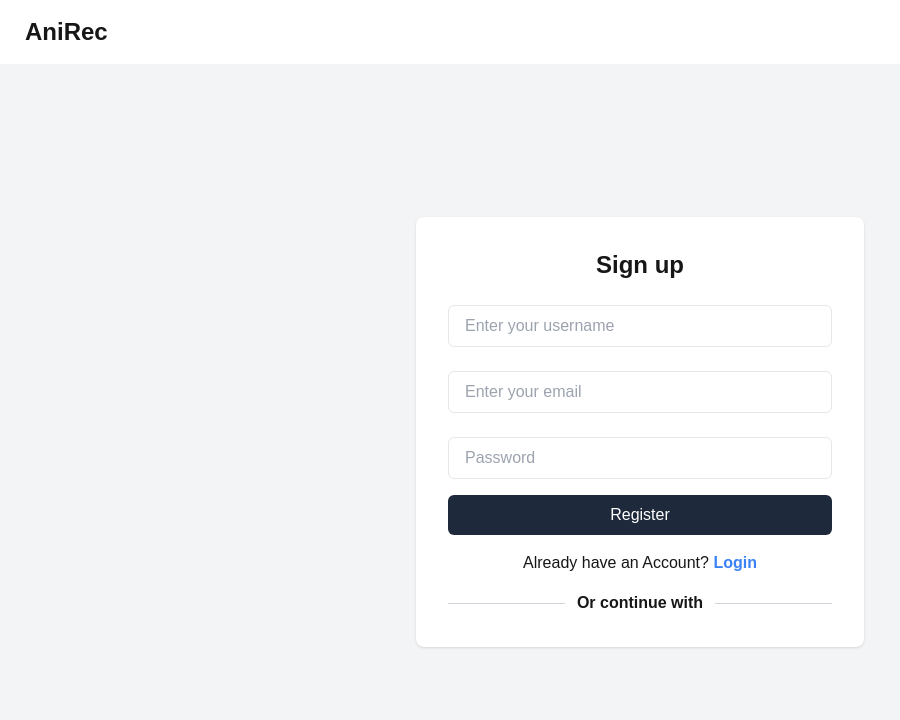
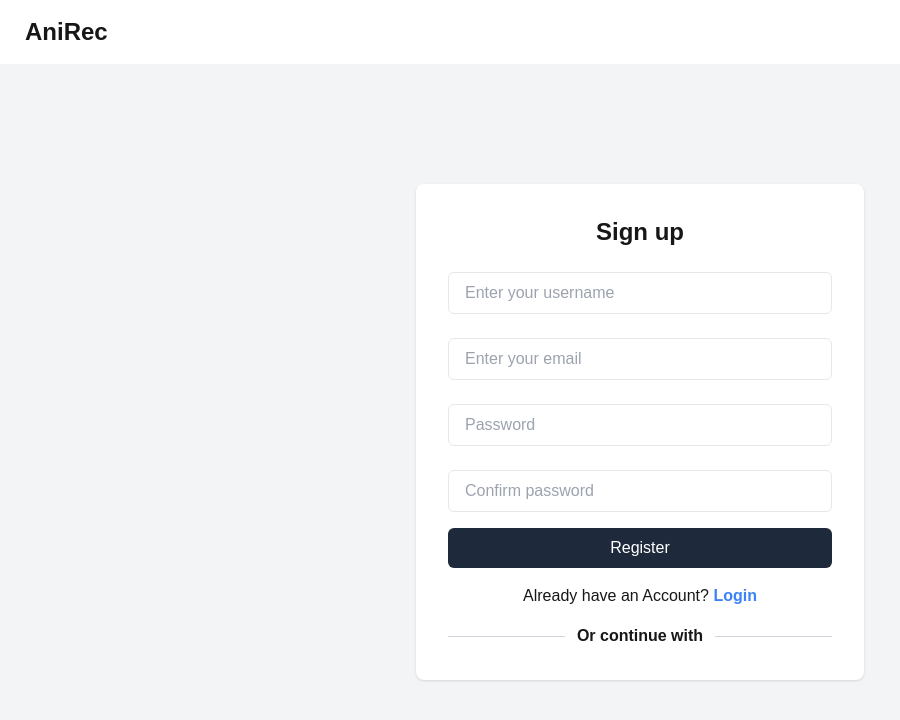
Before and after one commit to thuang323/AniRec, a Next.js app: page /register in a window 1280 px wide. Shown: the top 720 px of the page, without its empty margins (0-900 px from the left). Built offline with nearby package versions, Linux system fonts and the light colour scheme; no server answers.

Commit message:
added confirm password to register page

```diff
--- a/src/app/register/page.js
+++ b/src/app/register/page.js
@@ -11,12 +11,21 @@ export default function Register() {
   const [name, setName] = useState("");
   const [email, setEmail] = useState("");
   const [password, setPassword] = useState("");
+  const [confirmPassword, setConfirmPassword] = useState("");
+  const [error, setError] = useState("");
   const router = useRouter();
 
   redirectIfAuth(); // redirect to home page if user already logged in
 
   const handleRegister = async (e) => {
+    setError("");
     e.preventDefault();
+
+    // check if password and confirm password are matched
+    if (password !== confirmPassword) {
+      setError("Passwords don't match");
+      return;
+    }
 
     try {
       const userCredential = await createUserWithEmailAndPassword(
@@ -80,14 +89,28 @@ export default function Register() {
               className="border mt-2 px-4 py-2 rounded-md"
             />
           </div>
-          {/* <div className="mt-8 flex flex-col">
+          <div className="mt-8 flex flex-col">
             <input
               type="password"
               placeholder="Confirm password"
+              onChange={(e) => setConfirmPassword(e.target.value)}
+              value={confirmPassword}
               required
               className="border mt-2 px-4 py-2 rounded-md"
             />
-          </div> */}
+            {error && (
+              <p className="text-red-500 inline-flex">
+                <svg
+                  className="h-4 w-4 fill-red-500 m-1"
+                  xmlns="http://www.w3.org/2000/svg"
+                  viewBox="0 0 512 512"
+                >
+                  <path d="M256 512A256 256 0 1 0 256 0a256 256 0 1 0 0 512zm0-384c13.3 0 24 10.7 24 24l0 112c0 13.3-10.7 24-24 24s-24-10.7-24-24l0-112c0-13.3 10.7-24 24-24zM224 352a32 32 0 1 1 64 0 32 32 0 1 1 -64 0z" />
+                </svg>
+                {error}
+              </p>
+            )}
+          </div>
 
           <button
             type="submit"
```
